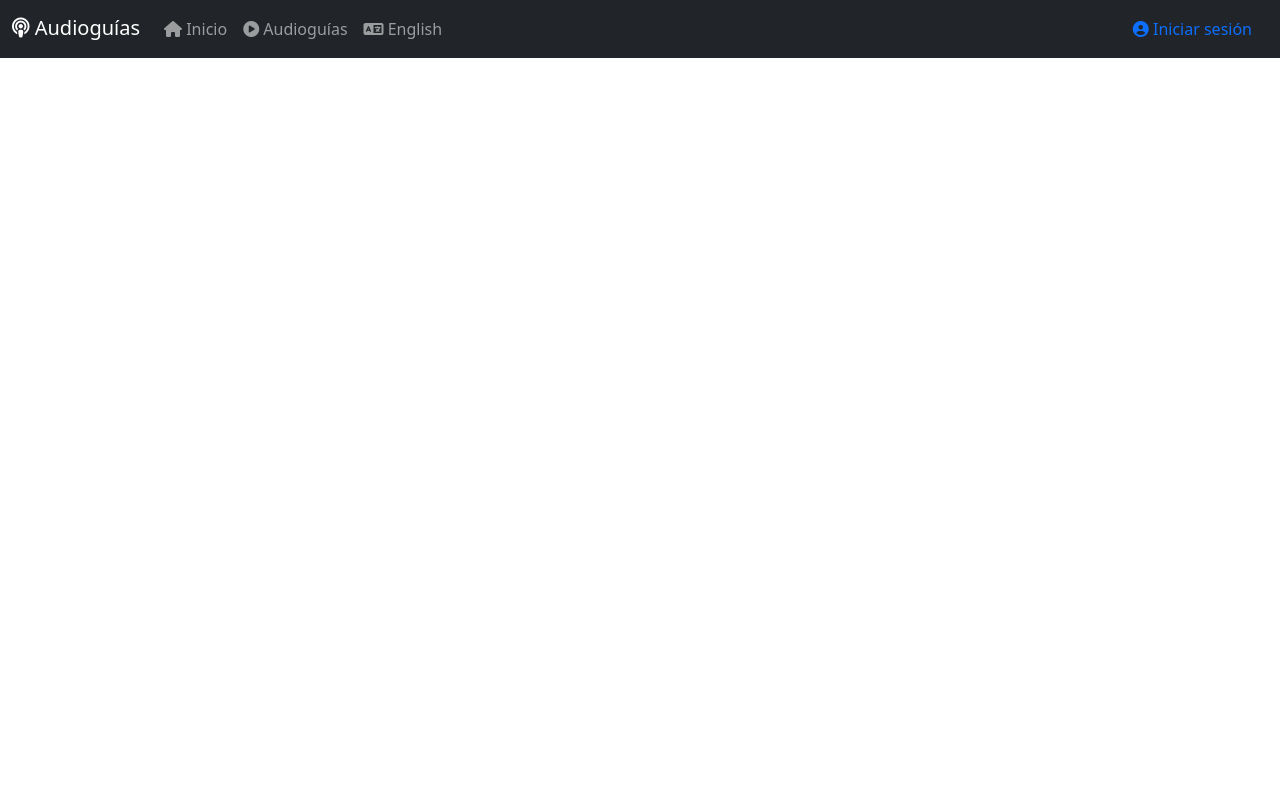
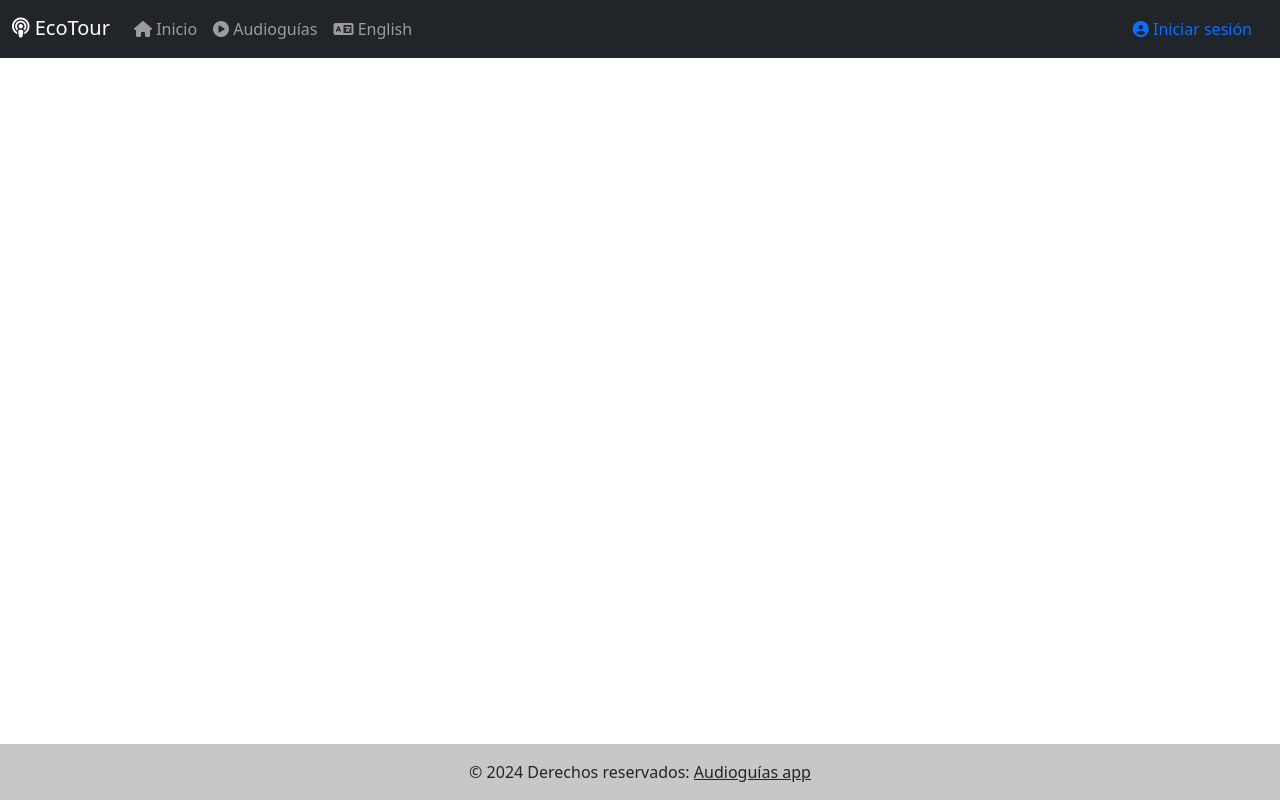
Before and after one commit to caindra/audioguiaapp, a Symfony app: template templates/layout.html.twig in a window 1280 px wide. Run offline with Twig, Linux system fonts and the light colour scheme; the template is opened without the code that fills it, so the values that code supplies are empty; some libraries are stand-ins or nearby versions.

Commit message:
fixed base templates

```diff
--- a/templates/_footer.html.twig
+++ b/templates/_footer.html.twig
@@ -1,4 +1,4 @@
-<footer class="bg-light text-center text-lg-start">
+<footer class="bg-light text-center text-lg-start fixed-bottom">
     <div class="text-center p-3" style="background-color: rgba(0, 0, 0, 0.2);">
         © 2024 Derechos reservados:
         <a class="text-dark" href="https://tusitio.com/">Audioguías app</a>
--- a/templates/_navbar.html.twig
+++ b/templates/_navbar.html.twig
@@ -1,11 +1,12 @@
+{% set current_path = app.request.get('_route')|split('_') %}
 <nav class="navbar fixed-top navbar-expand-lg navbar-dark bg-dark">
     <div class="container-fluid">
-        <h3><a class="navbar-brand" href="#"><i class="fa-solid fa-podcast"></i> Audioguías</a></h3>
+        <h3><a class="navbar-brand" href="#"><i class="fa-solid fa-podcast"></i> EcoTour</a></h3>
         <button class="navbar-toggler" type="button" data-bs-toggle="collapse" data-bs-target="#navbarNav" aria-controls="navbarNav" aria-expanded="false" aria-label="Toggle navigation">
             <span class="navbar-toggler-icon"></span>
         </button>
         <div class="collapse navbar-collapse" id="navbarNav">
-            <ul class="navbar-nav ml-auto">
+            <ul class="navbar-nav">
                 <li class="nav-item">
                     <a class="nav-link" href="#"><i class="fa-solid fa-house"></i> Inicio</a>
                 </li>
--- a/templates/base.html.twig
+++ b/templates/base.html.twig
@@ -8,6 +8,7 @@
         {% block stylesheets %}
             <link href="https://cdn.jsdelivr.net/npm/bootstrap@5.0.2/dist/css/bootstrap.min.css" rel="stylesheet" integrity="sha384-EVSTQN3/azprG1Anm3QDgpJLIm9Nao0Yz1ztcQTwFspd3yD65VohhpuuCOmLASjC" crossorigin="anonymous">
             <script src="https://kit.fontawesome.com/fff8749cb1.js" crossorigin="anonymous"></script>
+            <link rel="stylesheet" href="{{ asset('css/styles.css') }}">
             {{ encore_entry_link_tags('app') }}
         {% endblock %}
 
--- a/templates/layout.html.twig
+++ b/templates/layout.html.twig
@@ -1,9 +1,22 @@
 {% extends 'base.html.twig' %}
 
 {% block body %}
+    {% for mensaje in app.flashes('success') %}
+        <div class="alert alert-success">{{ mensaje }}</div>
+    {% endfor %}
+    {% for mensaje in app.flashes('error') %}
+        <div class="alert alert-error">{{ mensaje }}</div>
+    {% endfor %}
     {% include '_navbar.html.twig' %}
+    {# {% if app.user %}
+        <h3>Conectado como {{ app.user.email }}</h3>
+        <a href="{{ path('app_logout') }}" class="btn btn-danger">Cerrar sesión</a>
+    {% else %}
+        <a href="{{ path('app_login') }}" class="btn btn-primary">Iniciar sesión</a>
+    {% endif %}  #}
     <div class="container">
-        {% block content %}{% endblock content %}
+        {% block content %}
+        {% endblock content %}
     </div>
     {% include '_footer.html.twig' %}
 {% endblock %}
```
